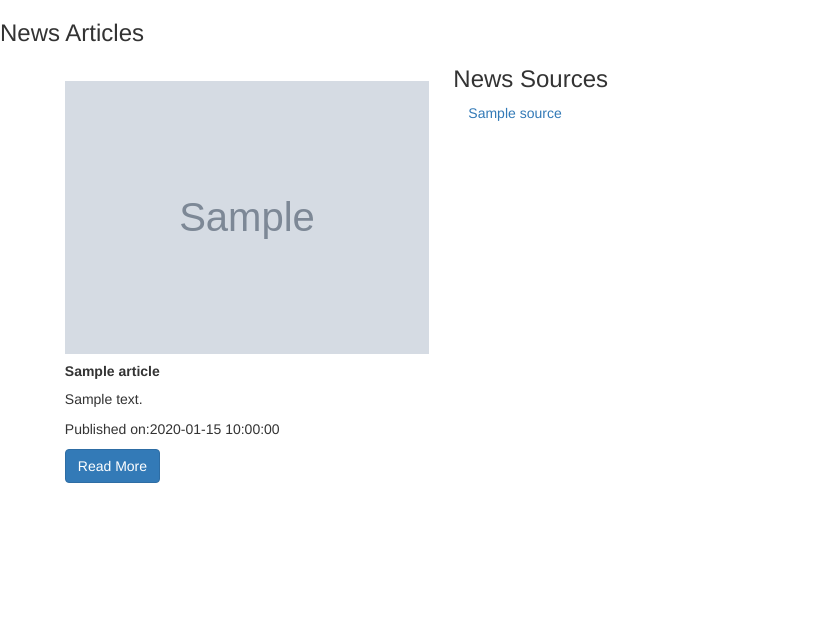
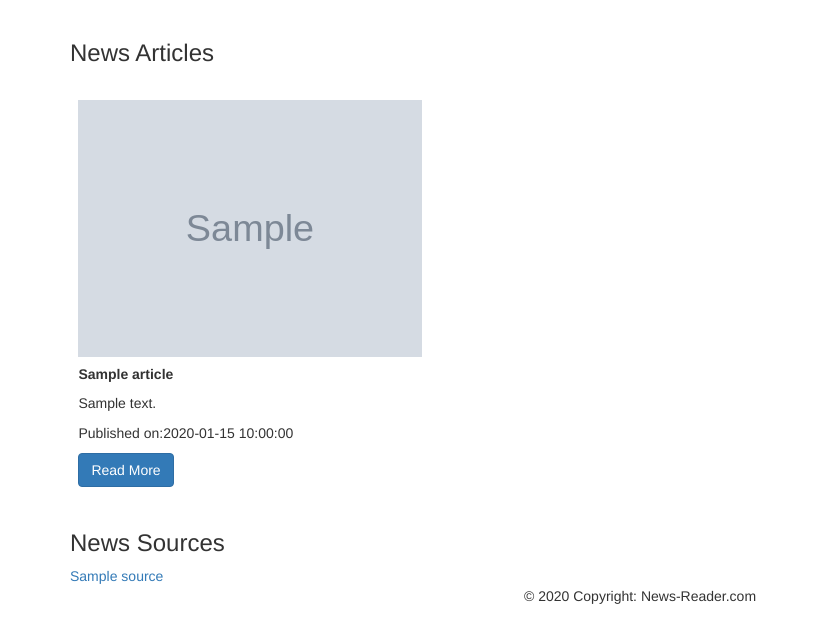
Before and after one commit to tonyguthiga/news-reader, a Python web app: template app/templates/index.html in a window 1280 px wide. Shown: the part 52-695 px from the top of the page, without its empty margins (0-817 px from the left). Run offline with Jinja, Linux system fonts and the light colour scheme; the template is opened without the code that fills it: most values are stand-ins (such as "Sample title", 1, 10 or a date in 2020); grey boxes marked "Sample" are stand-in pictures; some libraries are stand-ins or nearby versions.

Commit message:
add container

```diff
--- a/app/templates/index.html
+++ b/app/templates/index.html
@@ -16,15 +16,23 @@
         <!-- Content block-->
         {% block content %}
 
-        <h3> News Articles </h3>
-        <ul>
-            {{ macro.displayArticlesList(news_articles)}}
-        </ul>
-        <h3> News Sources </h3>
-        <ul>
-            {{ macro.displaySourcesList(news_sources)}}
-        </ul>
-
+        <div class="container">
+            <div>
+                <h3>News Articles</h3>
+            </div>
+            <div class="row">
+                {{ macro.displayArticlesList(news_articles)}}
+            </div>
+            <div>
+                <h3>News Sources</h3>
+            </div>
+            <div class="row">
+                {{ macro.displaySourcesList(news_sources)}}
+            </div>
+            <footer class="page-footer font-small special-color-dark pt-4">
+                <div class="footer-copyright text-center py-3">© 2020 Copyright: News-Reader.com</div>
+            </footer>
+        </div>
 
         {% endblock %}
     </body>
```
